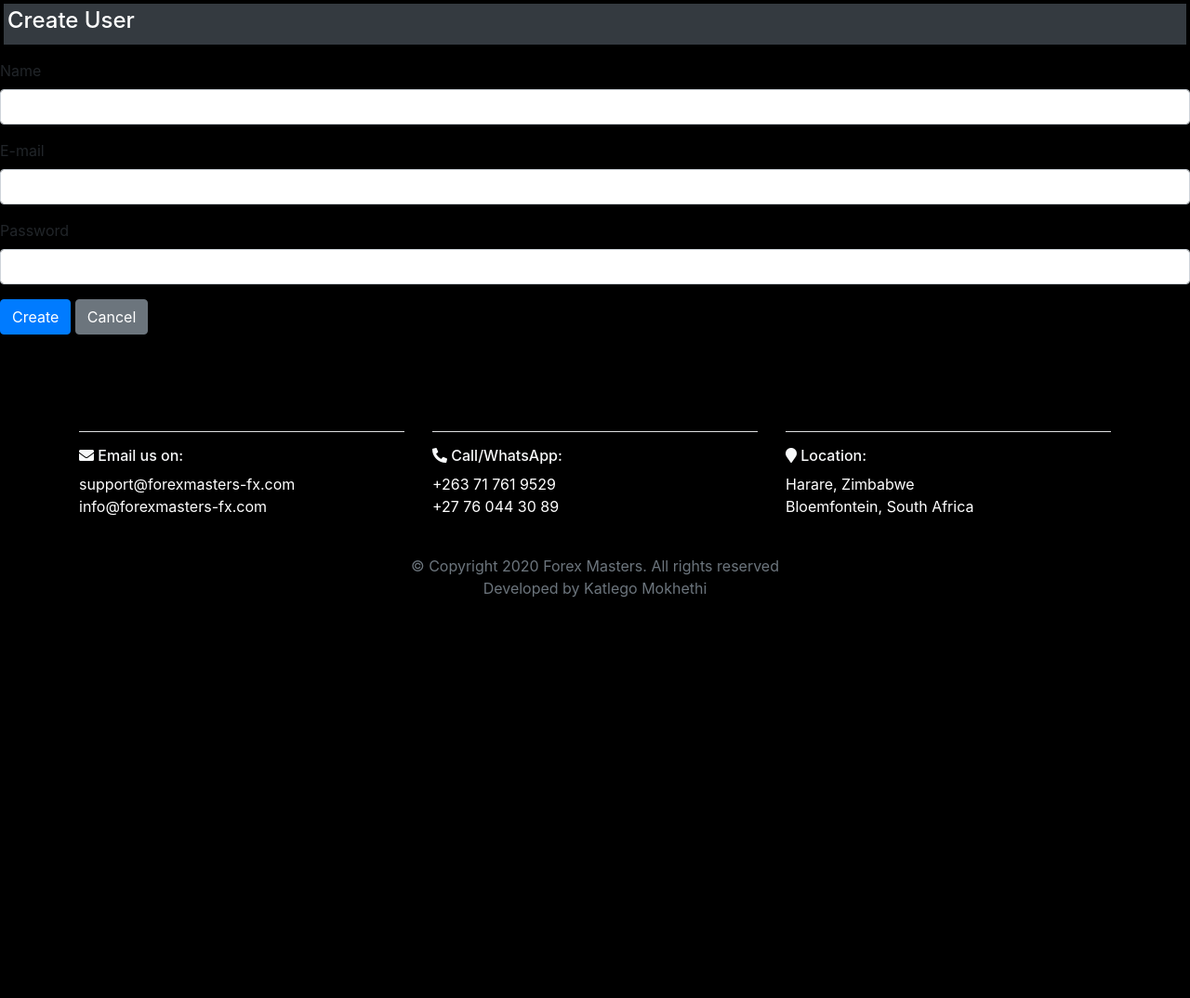
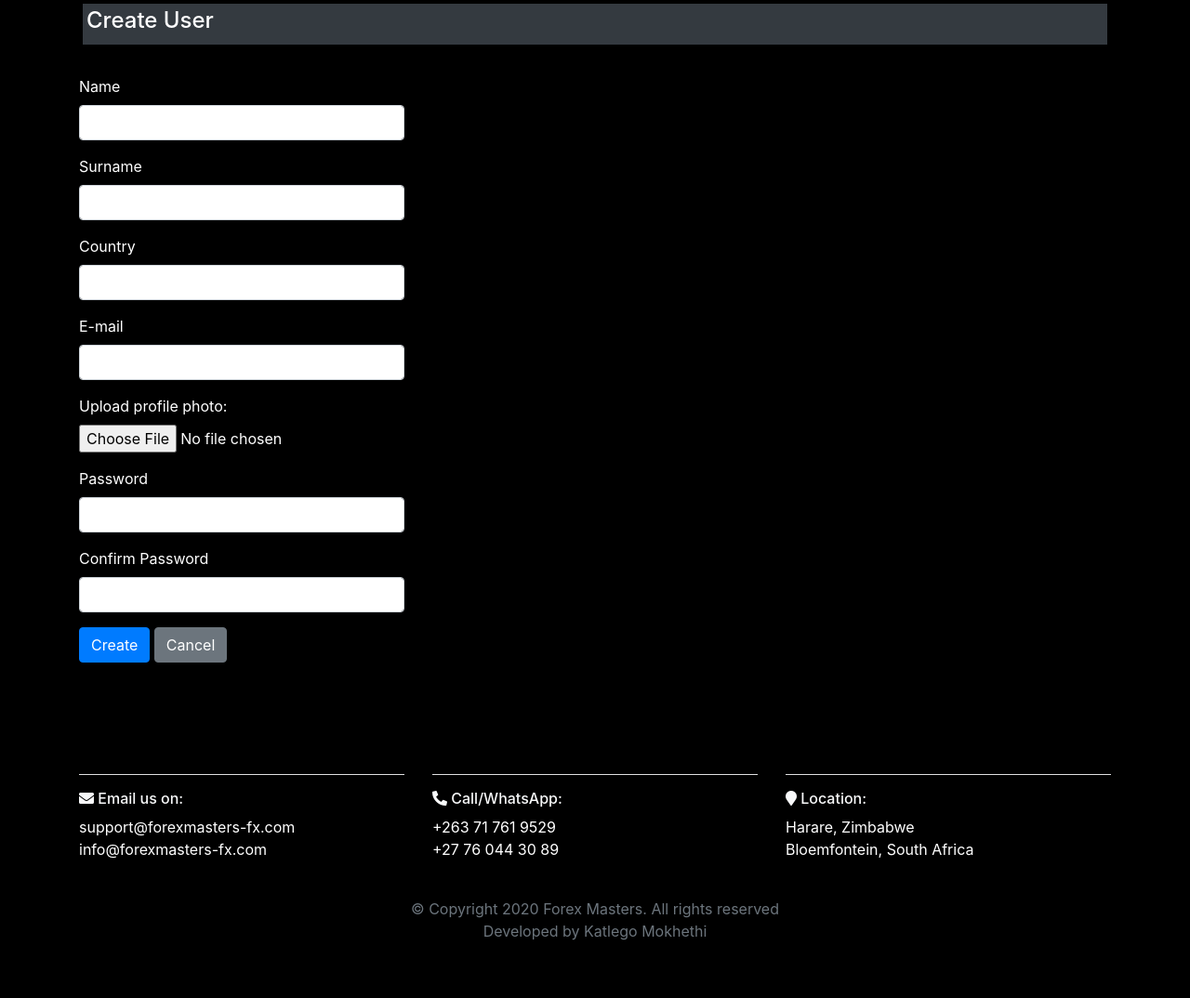
Before and after one commit to KatlegoMokethi/Forex-Masters, an ASP.NET Core app: page /Admin/Create in a window 1280 px wide. Shown: the part 81-1155 px from the top of the page at 93% size. Before the commit the page ends 724 px from the top, so only its background shows below. Run offline with ASP.NET Core 8, Linux system fonts and the light colour scheme; a user stored in the database is signed in; the project's own start-up code is not run, and a stand-in starts its controllers and pages; some libraries are stand-ins or nearby versions.

Commit message:
Update view

```diff
--- a/ForexMasters-site/Views/Admin/Create.cshtml
+++ b/ForexMasters-site/Views/Admin/Create.cshtml
@@ -1,19 +1,56 @@
 @model RegisterModel
+
+@{
+    ViewData["Title"] = "Register";
+}
+
+<div class="container text-white">
     <div class="bg-dark m-1 p-1 text-white"><h4>Create User</h4></div>
-<div asp-validation-summary=" All" class="text-danger"></div>
+    <hr />
+    <div class="row">
+        <div class="col-md-4">
             <form asp-action="Create" method="post">
+                <div asp-validation-summary="ModelOnly" class="text-danger"></div>
                 <div class="form-group">
-        <label asp-for="Name"></label>
+                    <label asp-for="Name" class="control-label"></label>
                     <input asp-for="Name" class="form-control" />
+                    <span asp-validation-for="Name" class="text-danger"></span>
                 </div>
                 <div class="form-group">
-        <label asp-for="Email"></label>
-        <input asp-for="Email" class="form-control" />
+                    <label asp-for="Surname" class="control-label"></label>
+                    <input asp-for="Surname" class="form-control" />
+                    <span asp-validation-for="Surname" class="text-danger"></span>
                 </div>
                 <div class="form-group">
-        <label asp-for="Password"></label>
+                    <label asp-for="Country" class="control-label"></label>
+                    <input asp-for="Country" class="form-control" />
+                    <span asp-validation-for="Country" class="text-danger"></span>
+                </div>
+                <div class="form-group">
+                    <label asp-for="Email" class="control-label"></label>
+                    <input asp-for="Email" class="form-control" />
+                    <span asp-validation-for="Email" class="text-danger"></span>
+                </div>
+                <div class="form-group">
+                    <label class="control-label">Upload profile photo:</label>
+                    <input asp-for="Picture" type="file" name="file" />
+                    <span asp-validation-for="Picture" class="text-danger"></span>
+                </div>
+                <div class="form-group">
+                    <label asp-for="Password" class="control-label"></label>
                     <input asp-for="Password" class="form-control" />
+                    <span asp-validation-for="Password" class="text-danger"></span>
                 </div>
+                <div class="form-group">
+                    <label asp-for="ConfirmPassword" class="control-label"></label>
+                    <input asp-for="ConfirmPassword" class="form-control" />
+                    <span asp-validation-for="ConfirmPassword" class="text-danger"></span>
+                </div>
+                <div class="form-group">
                     <button type="submit" class="btn btn-primary">Create</button>
                     <a asp-action="Index" class="btn btn-secondary">Cancel</a>
+                </div>
             </form>
+        </div>
+    </div>
+</div>
```
Lines whose indentation alone changed are shown as unchanged.
